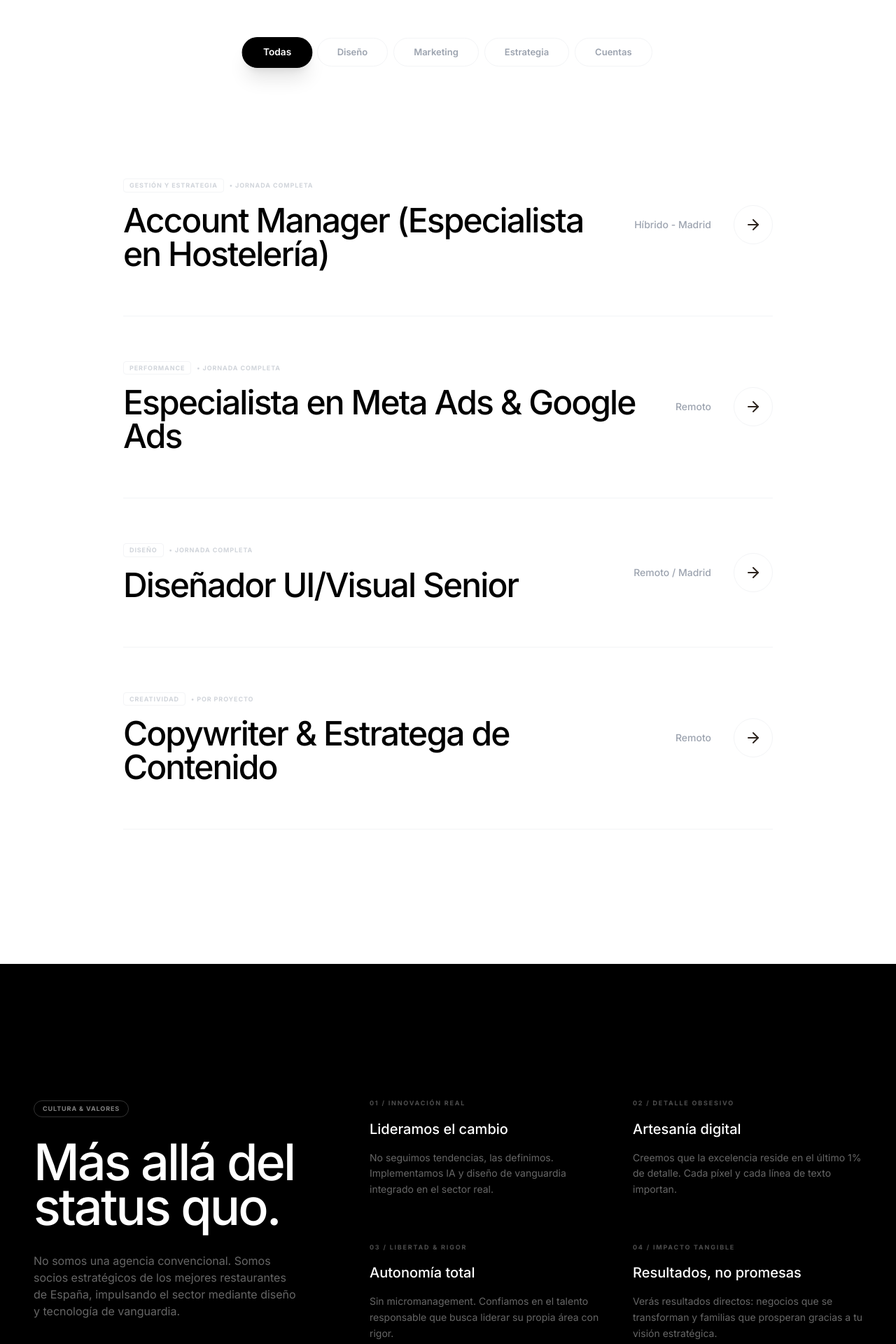
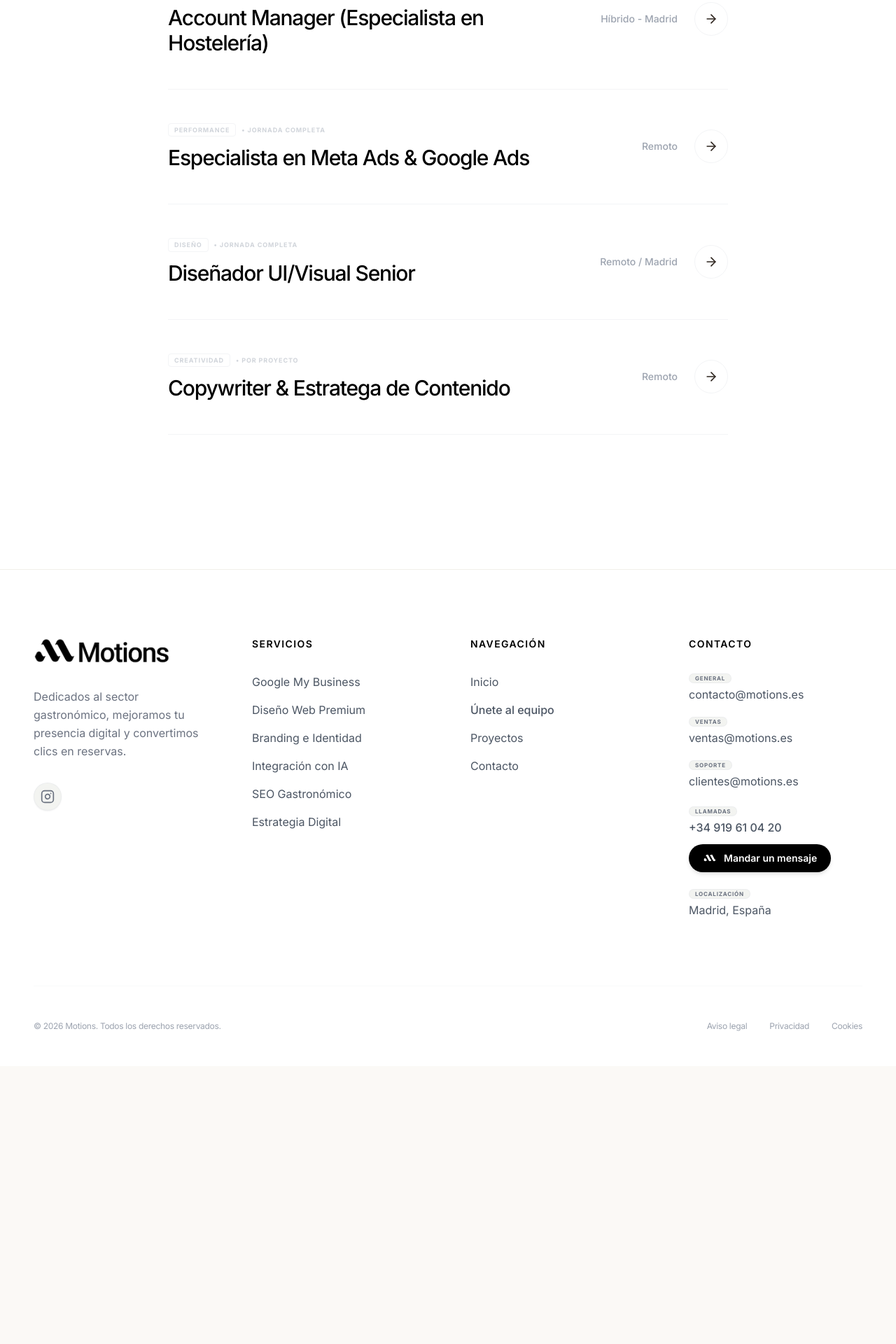
Before and after one commit to motionsmanagement/Motions, a React (Vite) app: page /unete in a window 1280 px wide. Shown: the part 760-2680 px from the top of the page at 70% size. After the commit the page ends 2283 px from the top, so only its background shows below. Built offline with nearby package versions, Linux system fonts and the light colour scheme.

Commit message:
style: ajuste de escala tipográfica y eliminación de sección de valores en Carreras

```diff
--- a/components/Careers.tsx
+++ b/components/Careers.tsx
@@ -95,32 +95,32 @@ const Careers: React.FC = () => {
 
       <main className="pt-32 md:pt-48 pb-0">
         {/* Hero Section */}
-        <div className="max-w-7xl mx-auto px-6 md:px-12 mb-20 md:mb-40 text-center">
+        <div className="max-w-7xl mx-auto px-6 md:px-12 mb-16 md:mb-24 text-center">
           <div className={`inline-flex items-center bg-gray-50 border border-gray-200 px-4 py-1.5 rounded-full mb-8 transition-all duration-1000 ease-[cubic-bezier(0.16,1,0.3,1)] ${visible ? 'opacity-100 translate-y-0' : 'opacity-0 translate-y-8'}`}>
              <div className="w-1.5 h-1.5 bg-black rounded-full animate-pulse mr-2" />
             <span className="text-[10px] font-bold text-black uppercase tracking-[0.2em]">Oportunidades Abiertas</span>
           </div>
 
-          <h1 className={`text-4xl sm:text-6xl md:text-8xl lg:text-9xl font-medium tracking-tighter text-black leading-[1] md:leading-[0.9] mb-12 transition-all duration-1000 delay-100 ease-[cubic-bezier(0.16,1,0.3,1)] ${visible ? 'opacity-100 translate-y-0' : 'opacity-0 translate-y-12'}`}>
+          <h1 className={`text-4xl sm:text-5xl md:text-6xl lg:text-7xl font-medium tracking-tighter text-black leading-[1.1] mb-8 transition-all duration-1000 delay-100 ease-[cubic-bezier(0.16,1,0.3,1)] ${visible ? 'opacity-100 translate-y-0' : 'opacity-0 translate-y-12'}`}>
             Únete a nuestro <br className="hidden md:block" /> laboratorio creativo.
           </h1>
 
-          <p className={`text-base md:text-2xl text-gray-450 max-w-2xl mx-auto leading-relaxed transition-all duration-1000 delay-200 ease-[cubic-bezier(0.16,1,0.3,1)] ${visible ? 'opacity-100 translate-y-0' : 'opacity-0 translate-y-12'}`}>
+          <p className={`text-base md:text-xl text-gray-450 max-w-2xl mx-auto leading-relaxed transition-all duration-1000 delay-200 ease-[cubic-bezier(0.16,1,0.3,1)] ${visible ? 'opacity-100 translate-y-0' : 'opacity-0 translate-y-12'}`}>
             En la intersección del diseño y la hostelería. Buscamos mentes curiosas para liderar la próxima generación de marcas gastronómicas.
           </p>
         </div>
 
         {/* Categories Bar */}
-        <div className={`flex flex-wrap justify-center gap-2 mb-16 md:mb-24 px-4 transition-all duration-1000 delay-300 ease-[cubic-bezier(0.16,1,0.3,1)] ${visible ? 'opacity-100' : 'opacity-0'}`}>
+        <div className={`flex flex-wrap justify-center gap-2 mb-12 md:mb-16 px-4 transition-all duration-1000 delay-300 ease-[cubic-bezier(0.16,1,0.3,1)] ${visible ? 'opacity-100' : 'opacity-0'}`}>
           {['Todas', 'Diseño', 'Marketing', 'Estrategia', 'Cuentas'].map((cat, i) => (
-            <button key={cat} className={`px-5 md:px-7 py-2.5 rounded-full text-[12px] md:text-[13px] font-semibold transition-all border ${i === 0 ? 'bg-black border-black text-white shadow-xl scale-105' : 'bg-white border-gray-100 text-gray-400 hover:border-black/20 hover:text-black'}`}>
+            <button key={cat} className={`px-5 md:px-7 py-2.5 rounded-full text-[12px] md:text-[13px] font-semibold transition-all border ${i === 0 ? 'bg-black border-black text-white shadow-lg' : 'bg-white border-gray-100 text-gray-400 hover:border-black/20 hover:text-black'}`}>
               {cat}
             </button>
           ))}
         </div>
 
         {/* Jobs List */}
-        <div className="max-w-5xl mx-auto px-6 md:px-12 space-y-0 mb-32 md:mb-48">
+        <div className="max-w-4xl mx-auto px-6 md:px-12 space-y-0 mb-32 md:mb-48">
           {positions.map((job, index) => (
             <div
               key={job.id}
@@ -128,26 +128,26 @@ const Careers: React.FC = () => {
                 setSelectedJob(job);
                 setTimeout(() => formRef.current?.scrollIntoView({ behavior: 'smooth' }), 100);
               }}
-              className={`group border-b border-gray-100 py-10 md:py-16 cursor-pointer transition-all duration-1000 ease-[cubic-bezier(0.16,1,0.3,1)] hover:px-2 md:hover:px-6 ${visible ? 'opacity-100 translate-y-0' : 'opacity-0 translate-y-12'}`}
+              className={`group border-b border-gray-100 py-8 md:py-12 cursor-pointer transition-all duration-1000 ease-[cubic-bezier(0.16,1,0.3,1)] hover:px-2 md:hover:px-4 ${visible ? 'opacity-100 translate-y-0' : 'opacity-0 translate-y-12'}`}
               style={{ transitionDelay: `${index * 120 + 400}ms` }}
             >
               <div className="flex flex-col md:flex-row justify-between items-start md:items-center gap-6">
                 <div className="flex-1">
-                  <div className="flex items-center gap-2 mb-4">
+                  <div className="flex items-center gap-2 mb-3">
                     <span className="text-[9px] font-bold text-gray-300 border border-gray-100 px-2 py-0.5 rounded uppercase tracking-widest">{job.category}</span>
                     <span className="text-[9px] font-bold text-gray-300 uppercase tracking-widest">• {job.type}</span>
                   </div>
-                  <h3 className="text-2xl md:text-5xl font-medium text-black group-hover:translate-x-2 transition-transform duration-500 tracking-tight leading-tight">
+                  <h3 className="text-xl md:text-3xl font-medium text-black group-hover:translate-x-2 transition-transform duration-500 tracking-tight leading-tight">
                     {job.title}
                   </h3>
                 </div>
 
-                <div className="flex items-center gap-8 w-full md:w-auto md:justify-end">
-                  <div className="flex flex-col text-xs md:text-sm text-gray-400 font-medium">
+                <div className="flex items-center gap-6 w-full md:w-auto md:justify-end">
+                  <div className="flex flex-col text-xs md:text-sm text-gray-400 font-medium whitespace-nowrap">
                     <span>{job.location}</span>
                   </div>
-                  <div className="w-10 h-10 md:w-14 md:h-14 rounded-full border border-gray-100 flex items-center justify-center group-hover:bg-black group-hover:text-white group-hover:scale-110 group-hover:border-black transition-all duration-500 ml-auto md:ml-0">
-                    <ArrowRight className="w-4 h-4 md:w-6 md:h-6 group-hover:-rotate-45 transition-transform" />
+                  <div className="w-10 h-10 md:w-12 md:h-12 rounded-full border border-gray-100 flex items-center justify-center group-hover:bg-black group-hover:text-white group-hover:scale-110 group-hover:border-black transition-all duration-500 ml-auto md:ml-0">
+                    <ArrowRight className="w-4 h-4 md:w-5 md:h-5 group-hover:-rotate-45 transition-transform" />
                   </div>
                 </div>
               </div>
@@ -158,97 +158,58 @@ const Careers: React.FC = () => {
         {/* Application Form Drawer-like Experience */}
         {selectedJob && (
           <div ref={formRef} className="max-w-4xl mx-auto px-6 md:px-12 pt-10 scroll-mt-40 mb-32 md:mb-48">
-            <div className={`p-8 md:p-20 rounded-[2.5rem] md:rounded-[3.5rem] bg-[#FAFAFA] border border-gray-100 relative transition-all duration-1000 ease-[cubic-bezier(0.16,1,0.3,1)] ${selectedJob ? 'opacity-100 translate-y-0' : 'opacity-0 translate-y-12'}`}>
+            <div className={`p-8 md:p-16 rounded-[2rem] md:rounded-[2.5rem] bg-[#FAFAFA] border border-gray-100 relative transition-all duration-1000 ease-[cubic-bezier(0.16,1,0.3,1)] ${selectedJob ? 'opacity-100 translate-y-0' : 'opacity-0 translate-y-12'}`}>
 
               {!isSubmitted ? (
                 <>
-                  <div className="text-left mb-16">
+                  <div className="text-left mb-12">
                     <div className="flex items-center gap-4 mb-6">
                          <button onClick={() => setSelectedJob(null)} className="text-[10px] font-bold text-gray-300 hover:text-black transition-colors uppercase tracking-[0.2em]">← Cancelar Envío</button>
                     </div>
-                    <h2 className="text-4xl md:text-7xl font-medium text-black mb-6 tracking-tighter leading-none">Envía tu <br /> candidatura.</h2>
-                    <p className="text-gray-500 text-base md:text-lg">Posición: <span className="text-black font-semibold uppercase text-xs tracking-widest ml-2">{selectedJob.title}</span></p>
+                    <h2 className="text-3xl md:text-5xl font-medium text-black mb-6 tracking-tighter leading-none">Envía tu <br /> candidatura.</h2>
+                    <p className="text-gray-500 text-sm md:text-base">Posición: <span className="text-black font-semibold uppercase text-[10px] tracking-widest ml-2">{selectedJob.title}</span></p>
                   </div>
 
-                  <form onSubmit={handleSubmit} className="grid grid-cols-1 md:grid-cols-2 gap-x-12 gap-y-12">
+                  <form onSubmit={handleSubmit} className="grid grid-cols-1 md:grid-cols-2 gap-x-10 gap-y-10">
                     <div className="space-y-4">
                       <label className="text-[10px] font-bold text-gray-400 uppercase tracking-[0.2em] block">Nombre Completo</label>
-                      <input required name="nombre" type="text" className="w-full bg-transparent border-b border-gray-200 pb-4 focus:outline-none focus:border-black transition-all text-xl md:text-3xl font-medium placeholder:text-gray-100" placeholder="Tu nombre..." />
+                      <input required name="nombre" type="text" className="w-full bg-transparent border-b border-gray-200 pb-3 focus:outline-none focus:border-black transition-all text-lg md:text-xl font-medium placeholder:text-gray-100" placeholder="Tu nombre..." />
                     </div>
                     <div className="space-y-4">
                       <label className="text-[10px] font-bold text-gray-400 uppercase tracking-[0.2em] block">Email de Contacto</label>
-                      <input required name="email" type="email" className="w-full bg-transparent border-b border-gray-200 pb-4 focus:outline-none focus:border-black transition-all text-xl md:text-3xl font-medium placeholder:text-gray-100" placeholder="hola@tuemail.com" />
+                      <input required name="email" type="email" className="w-full bg-transparent border-b border-gray-200 pb-3 focus:outline-none focus:border-black transition-all text-lg md:text-xl font-medium placeholder:text-gray-100" placeholder="hola@tuemail.com" />
                     </div>
                     <div className="md:col-span-2 space-y-4">
                       <label className="text-[10px] font-bold text-gray-400 uppercase tracking-[0.2em] block">URL de LinkedIn o Portfolio</label>
-                      <input required name="linkedin" type="url" className="w-full bg-transparent border-b border-gray-200 pb-4 focus:outline-none focus:border-black transition-all text-xl md:text-3xl font-medium placeholder:text-gray-100" placeholder="https://linkedin.com/in/..." />
+                      <input required name="linkedin" type="url" className="w-full bg-transparent border-b border-gray-200 pb-3 focus:outline-none focus:border-black transition-all text-lg md:text-xl font-medium placeholder:text-gray-100" placeholder="https://linkedin.com/in/..." />
                     </div>
                     <div className="md:col-span-2 space-y-4">
                       <label className="text-[10px] font-bold text-gray-400 uppercase tracking-[0.2em] block">Notas Adicionales / Presentación</label>
-                      <textarea name="mensaje" rows={2} className="w-full bg-transparent border-b border-gray-200 pb-4 focus:outline-none focus:border-black transition-all text-xl md:text-3xl font-medium resize-none placeholder:text-gray-100" placeholder="Cuéntanos por qué encajas..."></textarea>
+                      <textarea name="mensaje" rows={2} className="w-full bg-transparent border-b border-gray-200 pb-3 focus:outline-none focus:border-black transition-all text-lg md:text-xl font-medium resize-none placeholder:text-gray-100" placeholder="Cuéntanos por qué encajas..."></textarea>
                     </div>
 
-                    <div className="md:col-span-2 pt-8">
-                      <button type="submit" className="w-full md:w-auto px-12 py-5 bg-black text-white rounded-full font-bold text-sm md:text-base shadow-2xl hover:bg-neutral-800 transition-all hover:scale-[1.02] active:scale-95">
+                    <div className="md:col-span-2 pt-6">
+                      <button type="submit" className="w-full md:w-auto px-10 py-4 bg-black text-white rounded-full font-bold text-sm shadow-2xl hover:bg-neutral-800 transition-all hover:scale-[1.02] active:scale-95">
                         Enviar Candidatura
                       </button>
                     </div>
                   </form>
                 </>
               ) : (
-                <div className="flex flex-col items-center text-center py-12">
-                  <div className="w-20 h-20 md:w-24 md:h-24 bg-black rounded-full flex items-center justify-center mb-10 shadow-2xl">
+                <div className="flex flex-col items-center text-center py-10">
+                  <div className="w-16 h-16 md:w-20 md:h-20 bg-black rounded-full flex items-center justify-center mb-8 shadow-2xl">
                     <Check className="text-white w-8 h-8 md:w-10 md:h-10" />
                   </div>
-                  <h2 className="text-4xl md:text-6xl font-medium text-black mb-6 tracking-tighter">Recibido.</h2>
-                  <p className="text-gray-500 text-base md:text-lg max-w-sm mx-auto leading-relaxed">Hemos recibido tus datos con éxito. Nuestro equipo te contactará si tu perfil encaja con nuestra visión.</p>
-                  <button onClick={() => { setIsSubmitted(false); setSelectedJob(null); }} className="mt-12 text-black font-bold text-[10px] uppercase tracking-widest border border-gray-200 px-8 py-3 rounded-full hover:bg-gray-50 transition-all">Cerrar</button>
+                  <h2 className="text-3xl md:text-5xl font-medium text-black mb-4 tracking-tighter leading-none">Recibido.</h2>
+                  <p className="text-gray-500 text-sm md:text-base max-w-sm mx-auto leading-relaxed">Hemos recibido tus datos con éxito. Nuestro equipo te contactará pronto.</p>
+                  <button onClick={() => { setIsSubmitted(false); setSelectedJob(null); }} className="mt-8 text-black font-bold text-[10px] uppercase tracking-widest border border-gray-200 px-6 py-2.5 rounded-full hover:bg-gray-50 transition-all">Cerrar</button>
                 </div>
               )}
             </div>
           </div>
         )}
+      </main>
 
-        {/* Values - Black Theme Section */}
-        <div className="bg-black text-white py-32 md:py-48 mt-0 w-full">
-            <div className="max-w-7xl mx-auto px-6 md:px-12">
-                <div className="grid grid-cols-1 md:grid-cols-5 gap-16 md:gap-4 items-start">
-                  <div className="md:col-span-2 space-y-8">
-                    <div className="inline-flex items-center px-3 py-1 rounded-full border border-white/20 text-[9px] font-bold uppercase tracking-widest text-white/50">
-                        Cultura & Valores
-                    </div>
-                    <h4 className="text-4xl md:text-7xl font-medium tracking-tighter leading-[0.95] md:leading-[0.9]">Más allá del <br className="hidden md:block" /> status quo.</h4>
-                    <p className="text-white/40 text-sm md:text-base max-w-sm leading-relaxed">
-                        No somos una agencia convencional. Somos socios estratégicos de los mejores restaurantes de España, impulsando el sector mediante diseño y tecnología de vanguardia.
-                    </p>
-                  </div>
-
-                  <div className="md:col-span-3 grid grid-cols-1 sm:grid-cols-2 gap-x-12 gap-y-16">
-                    <div className="space-y-4">
-                        <span className="text-[9px] font-bold text-white/30 uppercase tracking-[0.2em] block">01 / Innovación Real</span>
-                        <h5 className="text-xl font-medium">Lideramos el cambio</h5>
-                        <p className="text-white/40 text-sm leading-relaxed">No seguimos tendencias, las definimos. Implementamos IA y diseño de vanguardia integrado en el sector real.</p>
-                    </div>
-                    <div className="space-y-4">
-                        <span className="text-[9px] font-bold text-white/30 uppercase tracking-[0.2em] block">02 / Detalle Obsesivo</span>
-                        <h5 className="text-xl font-medium">Artesanía digital</h5>
-                        <p className="text-white/40 text-sm leading-relaxed">Creemos que la excelencia reside en el último 1% de detalle. Cada píxel y cada línea de texto importan.</p>
-                    </div>
-                    <div className="space-y-4">
-                        <span className="text-[9px] font-bold text-white/30 uppercase tracking-[0.2em] block">03 / Libertad & Rigor</span>
-                        <h5 className="text-xl font-medium">Autonomía total</h5>
-                        <p className="text-white/40 text-sm leading-relaxed">Sin micromanagement. Confiamos en el talento responsable que busca liderar su propia área con rigor.</p>
-                    </div>
-                    <div className="space-y-4">
-                        <span className="text-[9px] font-bold text-white/30 uppercase tracking-[0.2em] block">04 / Impacto Tangible</span>
-                        <h5 className="text-xl font-medium">Resultados, no promesas</h5>
-                        <p className="text-white/40 text-sm leading-relaxed">Verás resultados directos: negocios que se transforman y familias que prosperan gracias a tu visión estratégica.</p>
-                    </div>
-                  </div>
-                </div>
-            </div>
-        </div>
-      </main>
 
       <Footer />
     </div>
```
